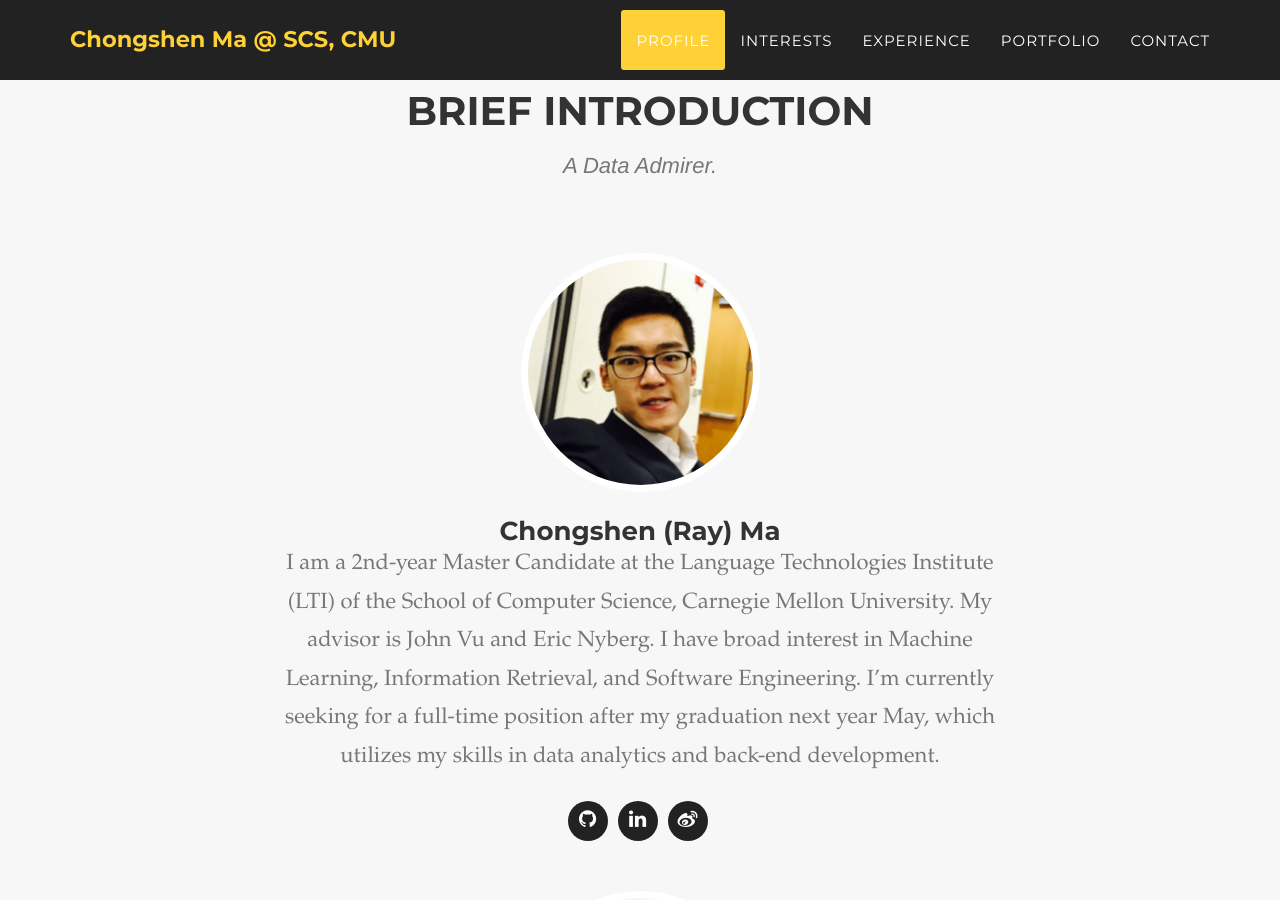
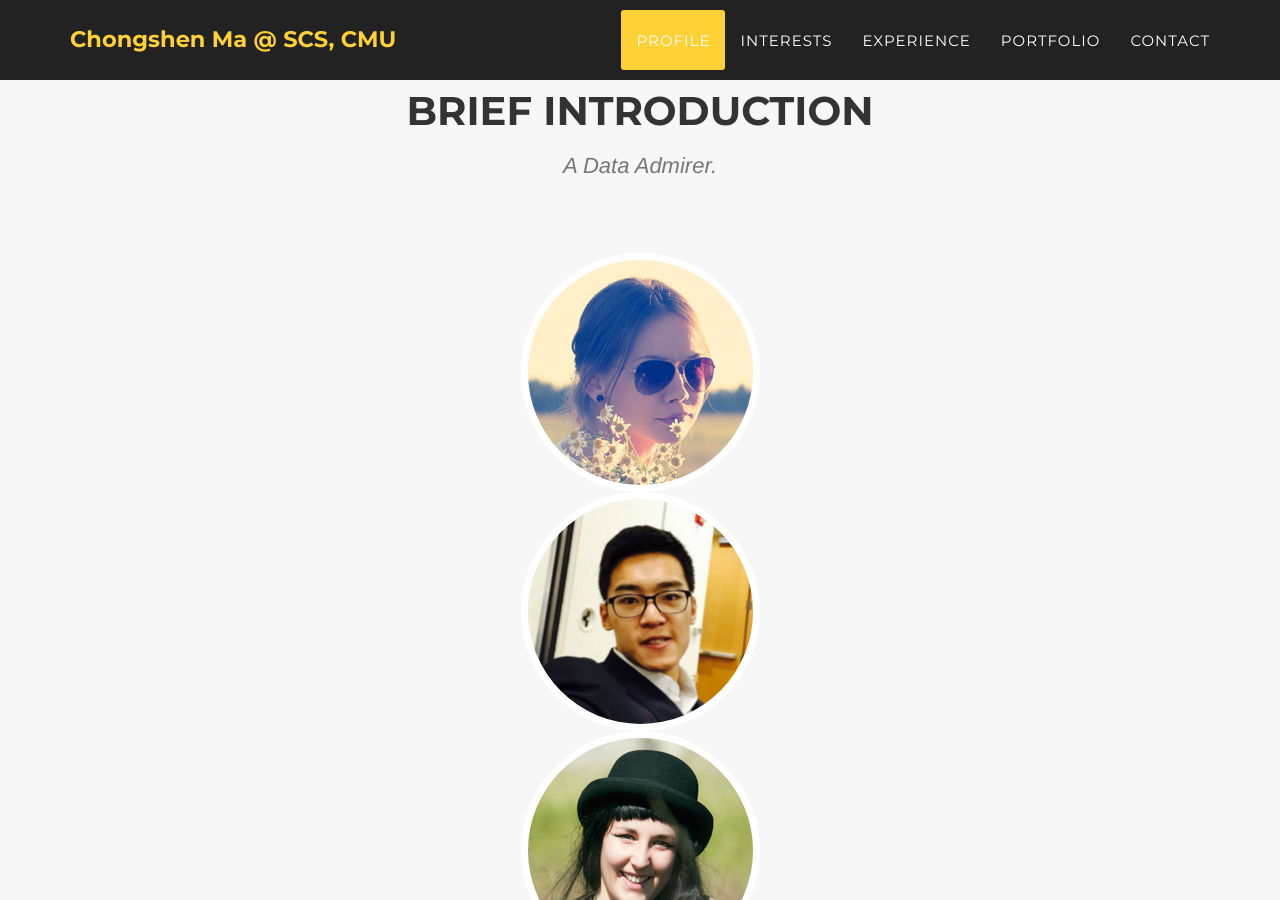
Before and after one commit to machongshen/machongshen_homepage, a Jekyll site: the page built from index.html, in a window 1280 px wide and 900 px high, scrolled down 879 px. Built offline with Jekyll 4.4.1, drawn with Linux system fonts in a browser that asks for light colours; some web fonts are replaced.

Commit message:
change bg pic

```diff
--- a/_includes/profile.html
+++ b/_includes/profile.html
@@ -11,7 +11,9 @@
                 <div class="row">
                 <div class="col-lg-8 col-lg-offset-2 text-center">
                         <div class="team-member center">
-                        <img src="img/team/2.jpg" class="img-responsive img-circle center" alt="">
+                            <img src="img/team/3.jpg" class="img-responsive img-circle center" alt="">
+                            <img src="img/team/2.jpg" class="img-responsive img-circle center" alt="">
+                            <img src="img/team/1.jpg" class="img-responsive img-circle center" alt="">
                         <h4>Chongshen (Ray) Ma</h4>
                         <p class="text-muted text-center">I am a 2nd-year Master Candidate at the Language Technologies Institute (LTI)  of the School of Computer Science,  Carnegie Mellon University. My advisor is John Vu and Eric Nyberg. I have broad interest in Machine Learning, Information Retrieval, and Software Engineering. I’m currently seeking for a full-time position after my graduation next year May, which utilizes my skills in data analytics and back-end development.
                         </p>
@@ -21,18 +23,7 @@
                             <li><a href="http://www.weibo.com/u/1748654771" target="_blank"><i class="fa fa-weibo"></i></a>
                 </ul></div>
                 </div>
-                    <div class="col-lg-8 col-lg-offset-2 text-center">
-                        <div class="team-member center">
-                            <img src="img/team/2.jpg" class="img-responsive img-circle center" alt="">
-                            <h4></h4>
-                            <p class="text-muted text-center"></p>
-                           </div>
                     </div>
-            </div>
-            <div class="row">
-                <div class="col-lg-8 col-lg-offset-2 text-center">
-                    <p class="large text-muted"></p>
-                </div>
-            </div>
+
         </div>
     </section>
```
